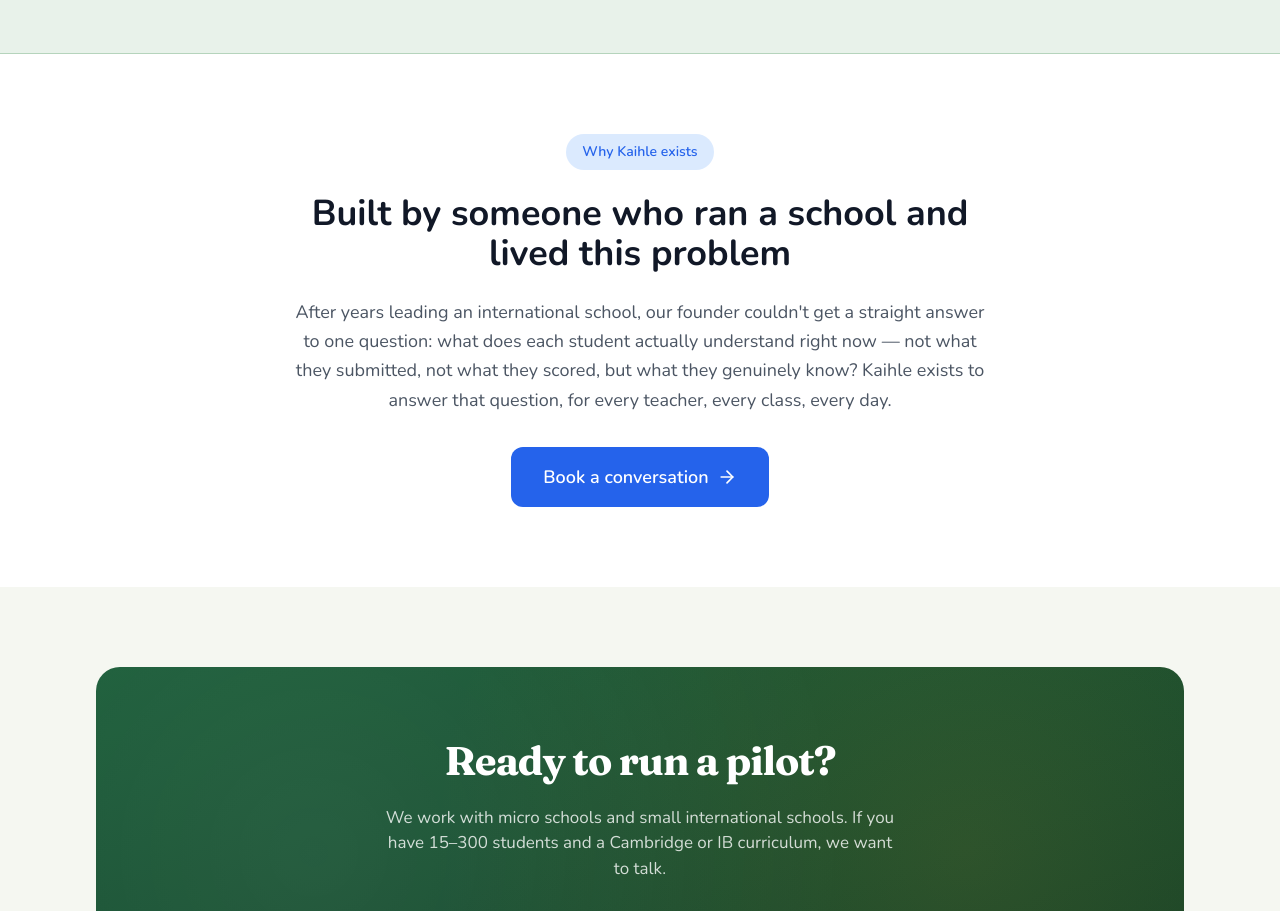
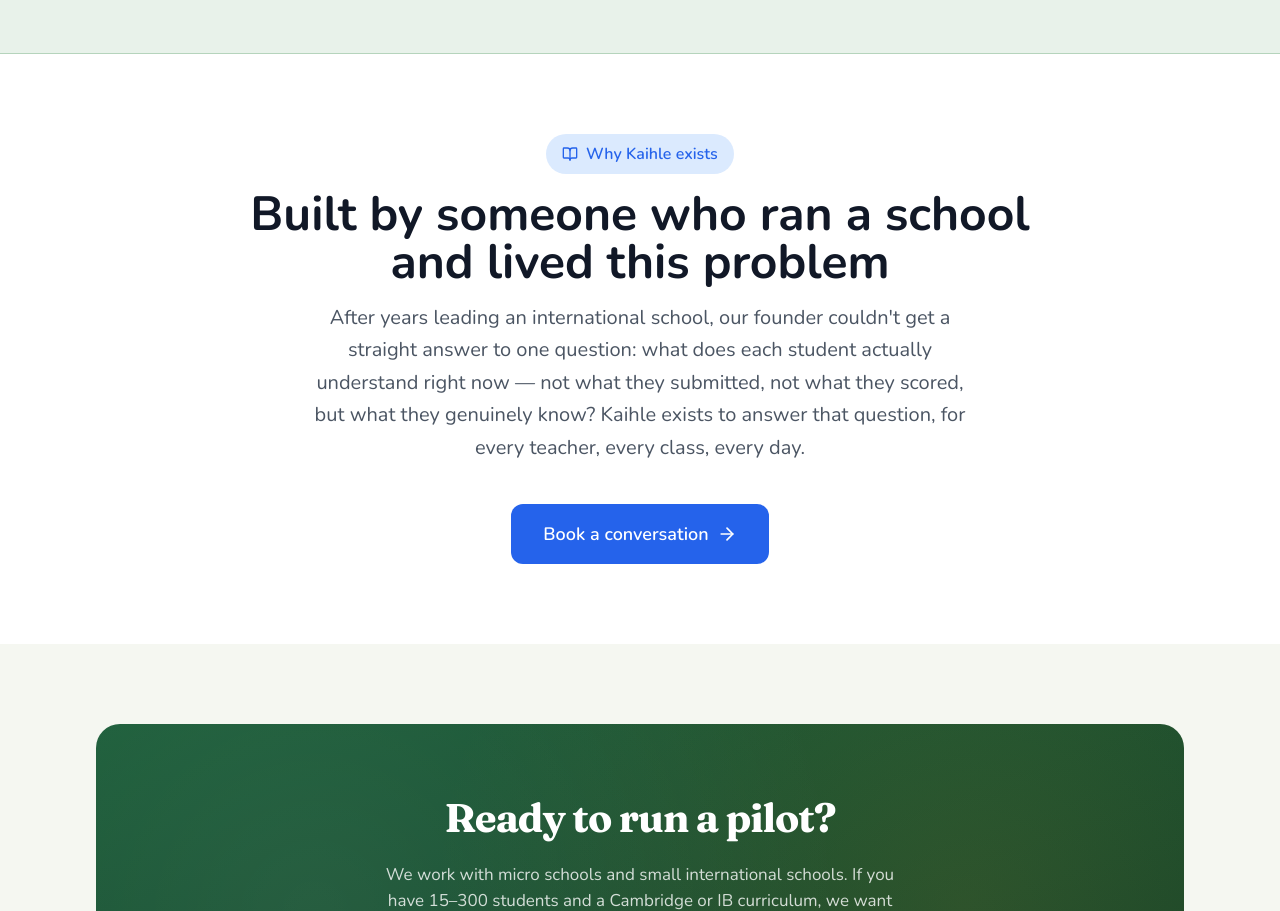
Before and after one commit to vibhu-athavaria/kaihle-www, a Next.js app: page / in a window 1280 px wide. Shown: the part 3580-4491 px from the top of the page. Built offline with nearby package versions, Linux system fonts and the light colour scheme.

Commit message:
fix: style Why Kaihle Exists section to match page style system

```diff
--- a/app/page.tsx
+++ b/app/page.tsx
@@ -1,6 +1,6 @@
 import Link from 'next/link'
 import { Metadata } from 'next'
-import { ArrowRight } from 'lucide-react'
+import { ArrowRight, BookOpen } from 'lucide-react'
 import { SectionWrapper } from '@/components/ui/SectionWrapper'
 import { SectionTag } from '@/components/ui/SectionTag'
 import { Button } from '@/components/ui/Button'
@@ -216,20 +216,30 @@ export default function HomePage() {
 
       {/* Founder Credibility */}
       <section className="py-20 bg-white">
-        <div className="max-w-3xl mx-auto px-4 sm:px-6 lg:px-8 text-center">
-          <div className="inline-flex items-center gap-2 bg-blue-100 px-4 py-2 rounded-full mb-6">
-            <span className="text-blue-600 font-semibold text-sm">Why Kaihle exists</span>
+        <div className="max-w-7xl mx-auto px-4 sm:px-6 lg:px-8">
+          <div className="text-center">
+
+            {/* Section badge — match pill pattern used across page */}
+            <div className="inline-flex items-center gap-2 bg-blue-100 px-4 py-2 rounded-full mb-4">
+              <BookOpen className="w-4 h-4 text-blue-600" />
+              <span className="text-blue-600 font-semibold">Why Kaihle exists</span>
             </div>
-          <h2 className="text-3xl md:text-4xl font-bold text-gray-900 mb-6">
-            Built by someone who ran a school and lived this problem
+
+            {/* Heading — match text-4xl md:text-5xl used in all peer sections */}
+            <h2 className="text-4xl md:text-5xl font-bold text-gray-900 mb-4">
+              Built by someone who ran a school<br className="hidden md:block" /> and lived this problem
             </h2>
-          <p className="text-lg text-gray-600 mb-8 leading-relaxed">
-            After years leading an international school, our founder couldn&apos;t get a straight
-            answer to one question: what does each student actually understand right now — not
-            what they submitted, not what they scored, but what they genuinely know? Kaihle
-            exists to answer that question, for every teacher, every class, every day.
+
+            {/* Body — max-w-2xl to match paragraph width convention */}
+            <p className="text-xl text-gray-600 max-w-2xl mx-auto mb-10 leading-relaxed">
+              After years leading an international school, our founder couldn&apos;t get a
+              straight answer to one question: what does each student actually understand
+              right now — not what they submitted, not what they scored, but what they
+              genuinely know? Kaihle exists to answer that question, for every teacher,
+              every class, every day.
             </p>
 
+            {/* CTA — match the hero button style pattern */}
             <a
               href="mailto:hello@kaihle.com"
               target="_blank"
@@ -239,6 +249,8 @@ export default function HomePage() {
               Book a conversation
               <ArrowRight className="w-5 h-5" />
             </a>
+
+          </div>
         </div>
       </section>
 
```
Lines whose indentation alone changed are shown as unchanged.
